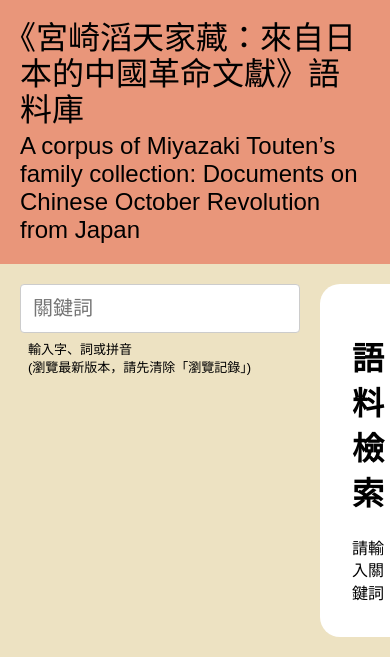
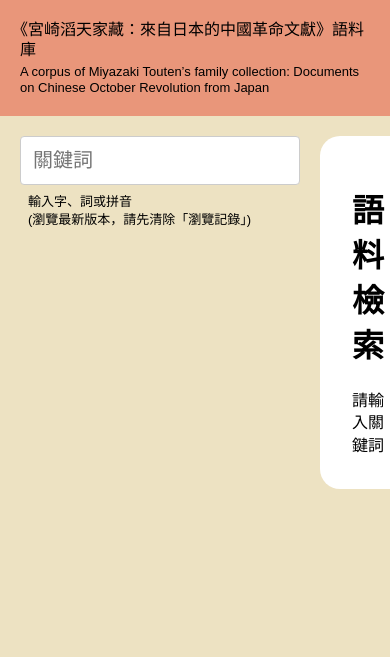
Before and after one commit to sinitic-brush-talk-hk/polyu-text-corpus, a PHP site: page / in a window 390 px wide. Shown: the part 247-904 px from the top of the page. After the commit the page ends 736 px from the top, so only its background shows below. Run offline with PHP 8.4, Linux system fonts and the light colour scheme; data comes from the database, SQL or seed files in the repository.

Commit message:
Update page title sizing

```diff
--- a/style.css
+++ b/style.css
@@ -83,17 +83,29 @@ corpus-sentence{display:block}
 /* Publications */
 #publications li{margin-top:20px;margin-bottom:20px}
 
+@media(max-width:1320px) {
+    .center_wrap{max-width:980px}
+    .page-title>div>div{font-size:20px;line-height:24px}
+    .page-title>div>div:lang(zh-HK){font-size:28px;line-height:32px;text-indent:-14px}
+}
+
 @media(max-width:720px) {
     header{padding-top:10px}
     header>.center_wrap{display:block}
     header nav{background:#eee;margin:0 -20px -20px;padding:20px}
     #logo{margin:auto}
+
+    .page-title>div>div{font-size:16px;line-height:20px}
+    .page-title>div>div:lang(zh-HK){font-size:20px;line-height:24px;text-indent:-10px}
 }
 @media(max-width:480px) {
     header{padding-top:20px}
     #logo{display:block;height:auto;width:auto}
     #logo>a>img{margin:auto}
 
+    .page-title>div>div{font-size:13px;line-height:16px}
+    .page-title>div>div:lang(zh-HK){font-size:16px;line-height:20px;text-indent:-8px}
+
     .person{display:grid;grid-template-columns:initial}
     .person img{width:200px;height:200px}
     .person div{grid-column:initial}
```
